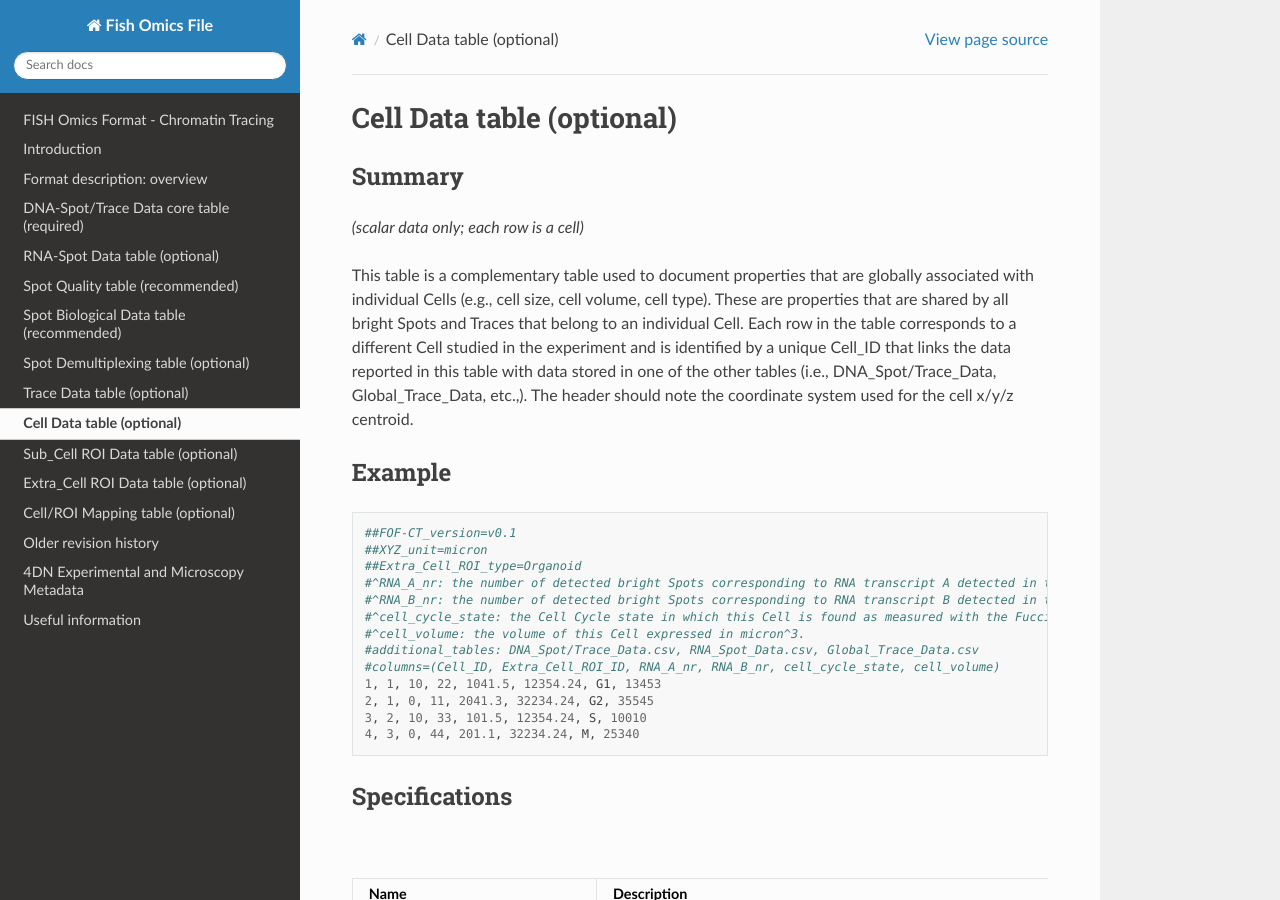
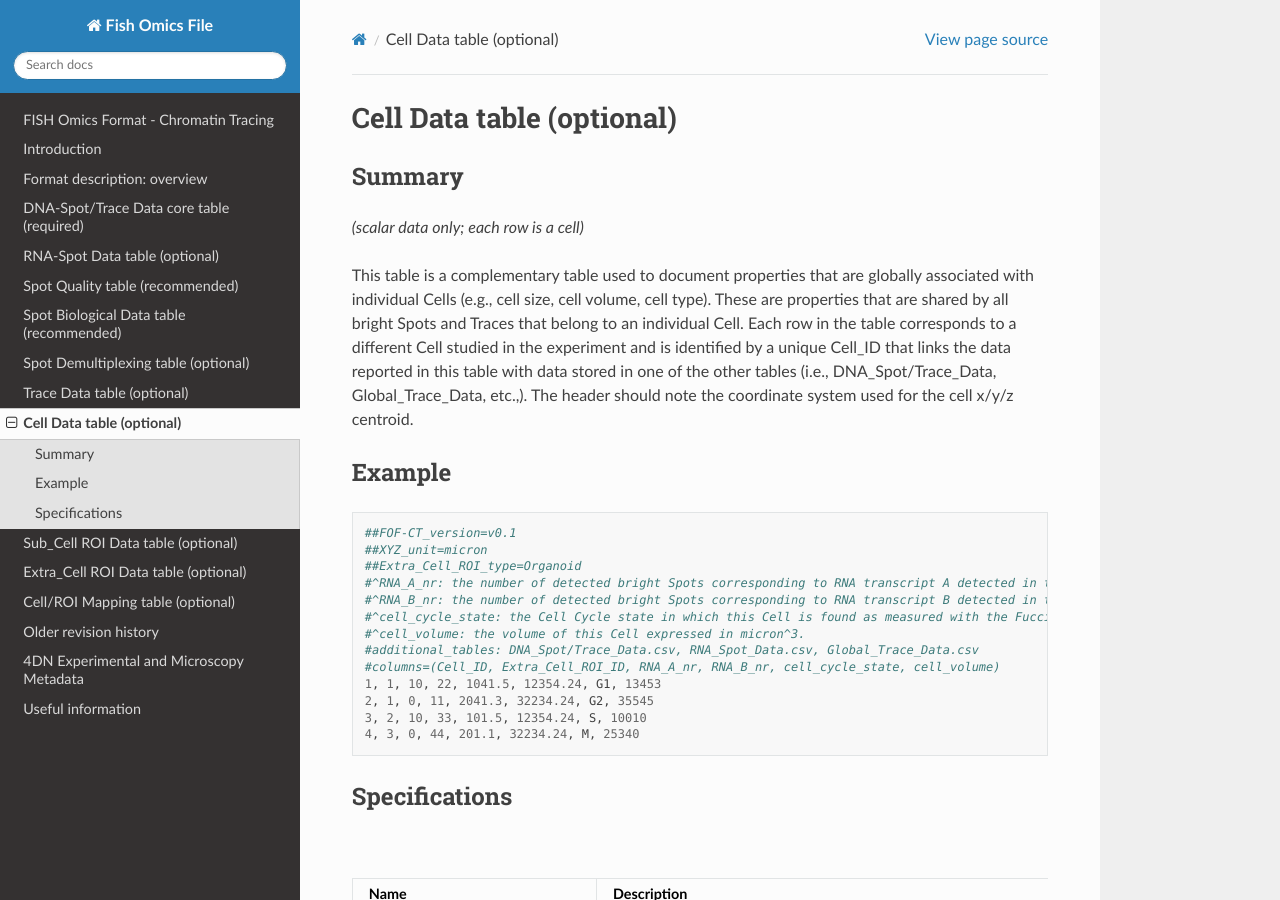
Before and after one commit to 4dn-dcic/fish_omics_format, a Sphinx documentation site: the page built from docs/source/cell.rst, in a window 1280 px wide and 900 px high. Built offline with Sphinx 7.4.7 and the Read the Docs theme 2.0.0, drawn with Linux system fonts in a browser that asks for light colours.

Commit message:
edit navigation depth

```diff
--- a/docs/source/conf.py
+++ b/docs/source/conf.py
@@ -57,5 +57,5 @@ html_static_path = ['_static']
 # Read the Docs configuration.
 # See: https://sphinx-rtd-theme.readthedocs.io/en/stable/configuring.html
 html_theme_options = {
-    'navigation_depth': 1
+    'navigation_depth': 2
 }
```
